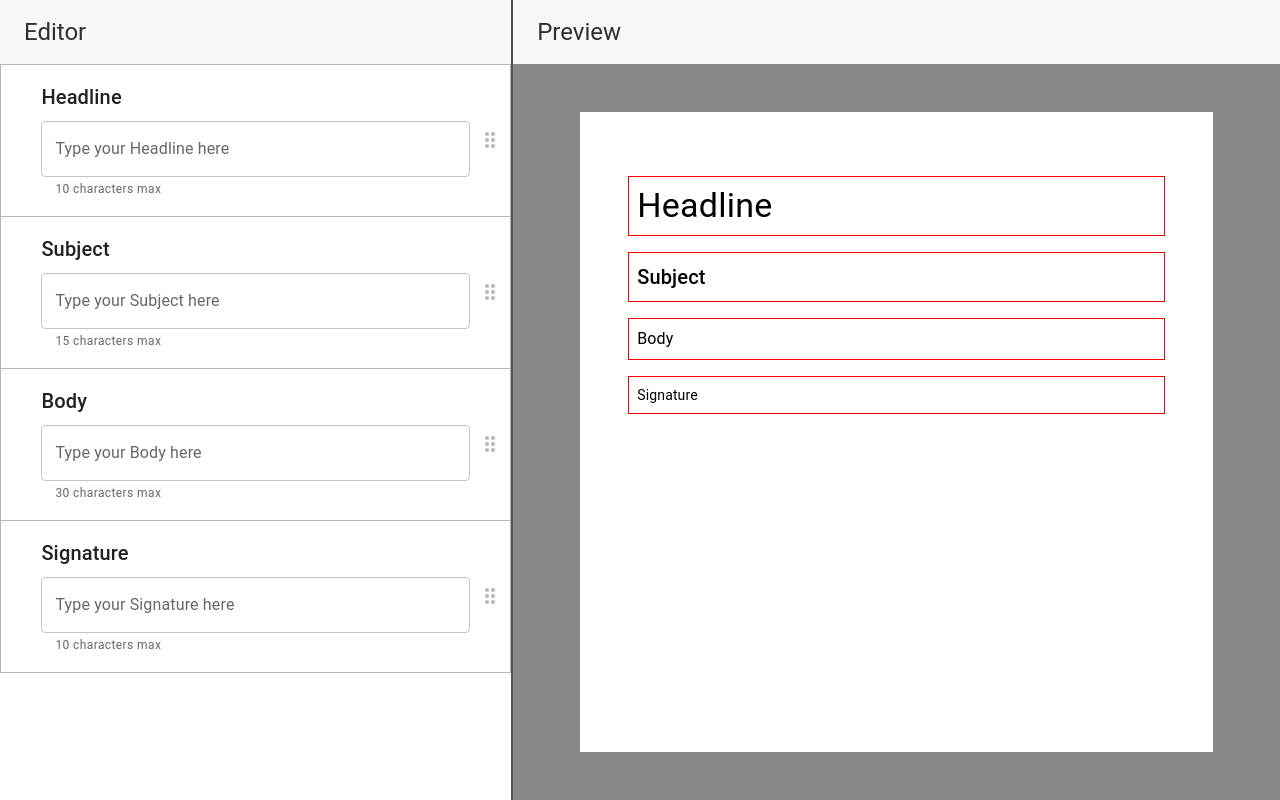
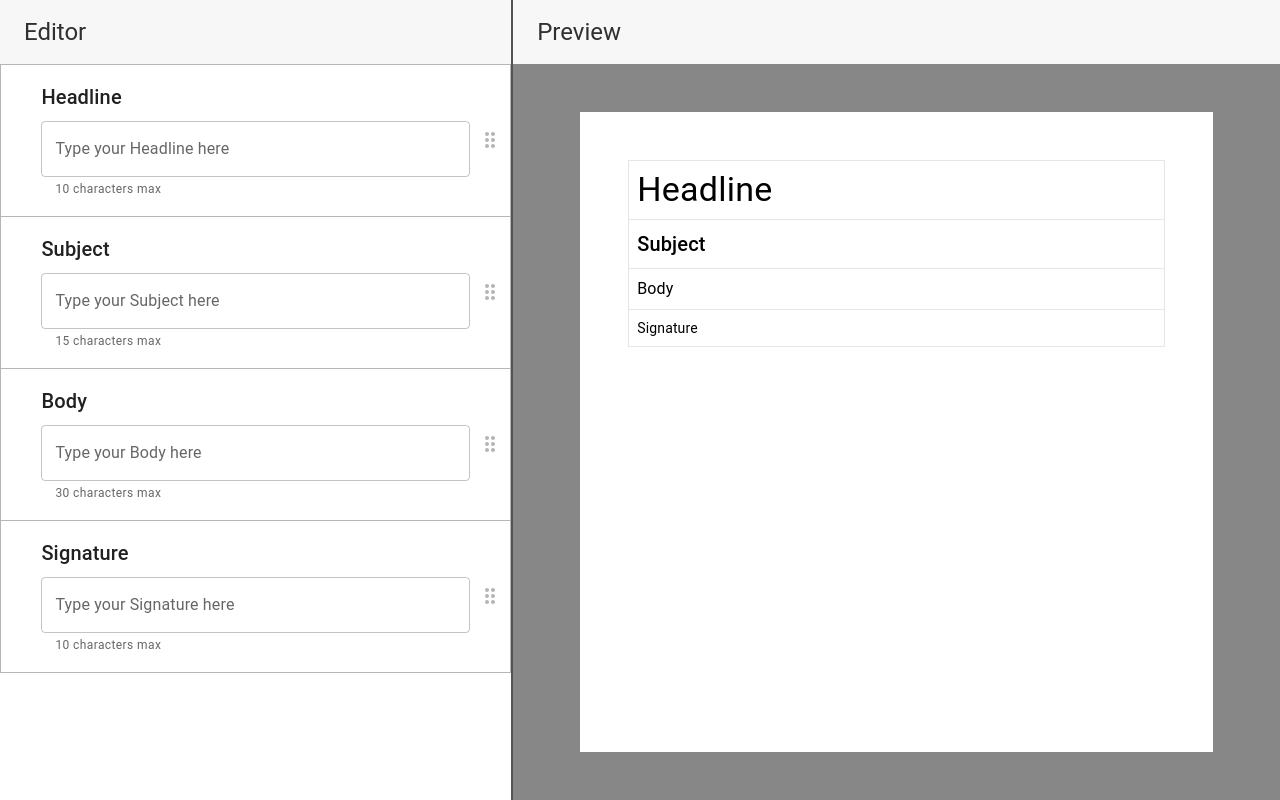
Before and after one commit to MilneS/emails, a React (Create React App) app: page / in a window 1280 px wide. Built offline with nearby package versions, Linux system fonts and the light colour scheme.

Commit message:
border+overflow

```diff
--- a/src/components/preview/Sheet.tsx
+++ b/src/components/preview/Sheet.tsx
@@ -19,11 +19,11 @@ const Sheet = () => {
         padding: "3rem",
       }}
     >
-      {cardsOrder.map((item: Card) => {
+      {cardsOrder.map((item: Card, i:number) => {
         const inputValue = cardsInputs.find(
           (inp: { id: string; value: string }) => inp.id === item.id
         ).value;
-        return <PreviewItem key={item.id} item={item} inputValue={inputValue}/>;
+        return <PreviewItem key={item.id} item={item} inputValue={inputValue} isLast={i===cardsOrder.length-1}/>;
       })}
     </Box>
   );
--- a/src/components/preview/components/PreviewItem.tsx
+++ b/src/components/preview/components/PreviewItem.tsx
@@ -4,16 +4,19 @@ import { Card } from "../../../app/interface/interface.model";
 const PreviewItem = ({
   item,
   inputValue,
+  isLast,
 }: {
   item: Card;
   inputValue: string;
+  isLast: boolean;
 }) => {
   return (
     <Box
       sx={{
         padding: "0.5rem",
-        border: "1px solid red",
-        marginTop: "1rem",
+        border: "1px solid #e6e6e6",
+        borderBottom: isLast ? "1px solid #e6e6e6" : "0px",
+        overflowWrap: "break-word",
       }}
     >
       {/* @ts-ignore */}
```
